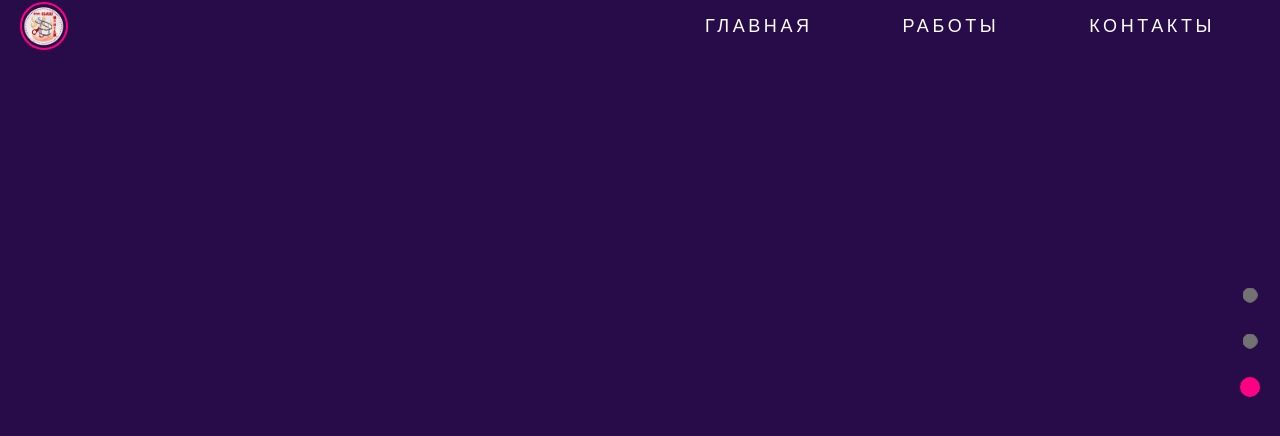
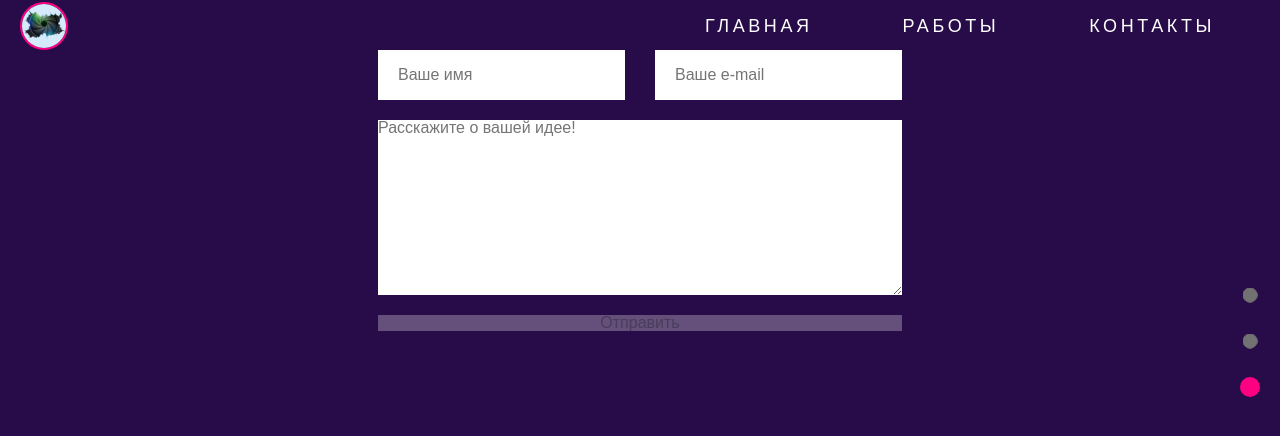
Before and after one commit to WelcomeDev/MovieMaker, a React (Create React App) app in the folder WebApp/webapp/: page / in a window 1280 px wide. Both pictures are taken after a click on the item "КОНТАКТЫ". Shown: the top 436 px of the page. Built offline with nearby package versions, Linux system fonts and the light colour scheme.

Commit message:
add: on form configure

```diff
--- a/WebApp/webapp/src/modules/Main/pages/main/contacts/contactsPage.scss
+++ b/WebApp/webapp/src/modules/Main/pages/main/contacts/contactsPage.scss
@@ -1,9 +1,15 @@
+@import "../pageBase";
+
 %base-contact-input {
   padding: 15px 20px;
+  display: block;
+  width: 100%;
+  height: 100%;
 }
 
+.contacts-page {
+  @include page-base;
 
-.contacts-page {
   .contacts-page__form {
     display: grid;
     align-items: center;
@@ -17,6 +23,12 @@
     row-gap: 20px;
     column-gap: 30px;
 
+    &__name,
+    &__email,
+    &_message {
+      @extend %base-contact-input;
+    }
+
     &__name {
       grid-area: name;
     }
@@ -27,6 +39,8 @@
 
     &__message {
       grid-area: message;
+      align-self: stretch;
+      justify-self: stretch;
     }
 
     &__submit {
--- a/WebApp/webapp/src/modules/Main/pages/main/contacts/contactsPage.tsx
+++ b/WebApp/webapp/src/modules/Main/pages/main/contacts/contactsPage.tsx
@@ -30,8 +30,7 @@ export function ContactsPage() {
                     placeholder={'Ваше e-mail'}
                     {...register('email', emailValidator)}
                 />
-                <input
-                    type="text"
+                <textarea
                     className={'contacts-page__form__message'}
                     placeholder={'Расскажите о вашей идее!'}
                     {...register('message', messageValidator)}
--- a/WebApp/webapp/src/modules/Main/pages/main/hello/helloPage.scss
+++ b/WebApp/webapp/src/modules/Main/pages/main/hello/helloPage.scss
@@ -18,6 +18,8 @@
   column-gap: 60px;
 
   .hello__page__image {
+    position: relative;
+
     display: grid;
     align-self: center;
     justify-self: center;
@@ -28,16 +30,22 @@
         "ie ."
         ". davinci"
         "pr .";
-
+    padding: 10px;
     grid-area: image;
     align-items: center;
     justify-content: center;
+
+    &_background {
+      position: absolute;
+      border-radius: 50%;
+    }
 
     .ie,
     .davinci,
     .pr {
       max-width: 250px;
       max-height: 250px;
+      z-index: 10;
     }
 
     .ie {
--- a/WebApp/webapp/src/modules/Main/pages/main/hello/helloPage.tsx
+++ b/WebApp/webapp/src/modules/Main/pages/main/hello/helloPage.tsx
@@ -2,6 +2,7 @@ import './helloPage.scss';
 import ae from './assets/ae_logo.png';
 import davinci from './assets/davinci_logo.png';
 import pr from './assets/pr_logo.png';
+import logo from '../../assets/icon-movie-maker.png';
 
 export function HelloPage() {
     return (
@@ -10,6 +11,10 @@ export function HelloPage() {
                 <div
                     className={'hello__page__image'}
                 >
+                    <img
+                        src={logo}
+                        className={'hello__page__image_background'}
+                        alt=""/>
                     <img
                         src={ae}
                         alt=""
--- a/WebApp/webapp/src/modules/Main/pages/mainPage.tsx
+++ b/WebApp/webapp/src/modules/Main/pages/mainPage.tsx
@@ -7,14 +7,15 @@ import { EventStoreProvider } from './main/works/hooks/eventStoreProvider';
 import { lazy, Suspense, useCallback, useEffect } from 'react';
 import { useDebounce } from '../../General/hooks/useDebounce';
 
-const { HELLO, CONTACTS, ABOUT_AUTHOR, WORKS } = Navigation;
+const { HELLO, CONTACTS, WORKS } = Navigation;
 
 const SCROLL_DELAY = 250;
-
 const WorksPage = lazy(() => import('./main/works/worksPage')
     .then(({ WorksPage }) => ({ default: WorksPage })));
 const HelloPage = lazy(() => import('./main/hello/helloPage')
     .then(({ HelloPage }) => ({ default: HelloPage })));
+const ContactsPage = lazy(() => import('./main/contacts/contactsPage')
+    .then(({ ContactsPage }) => ({ default: ContactsPage })));
 
 function Content() {
     const { current, moveDown, moveUp } = useNavigation();
@@ -36,12 +37,10 @@ function Content() {
     switch (current) {
     case HELLO:
         return <HelloPage/>;
-    case ABOUT_AUTHOR:
-        return <></>;
     case WORKS:
         return <WorksPage/>;
     case CONTACTS:
-        return <></>;
+        return <ContactsPage/>;
     default:
         throw new Error('');
     }
```
Also changed, not shown: WebApp/webapp/src/modules/Main/pages/assets/icon-movie-maker.png.
